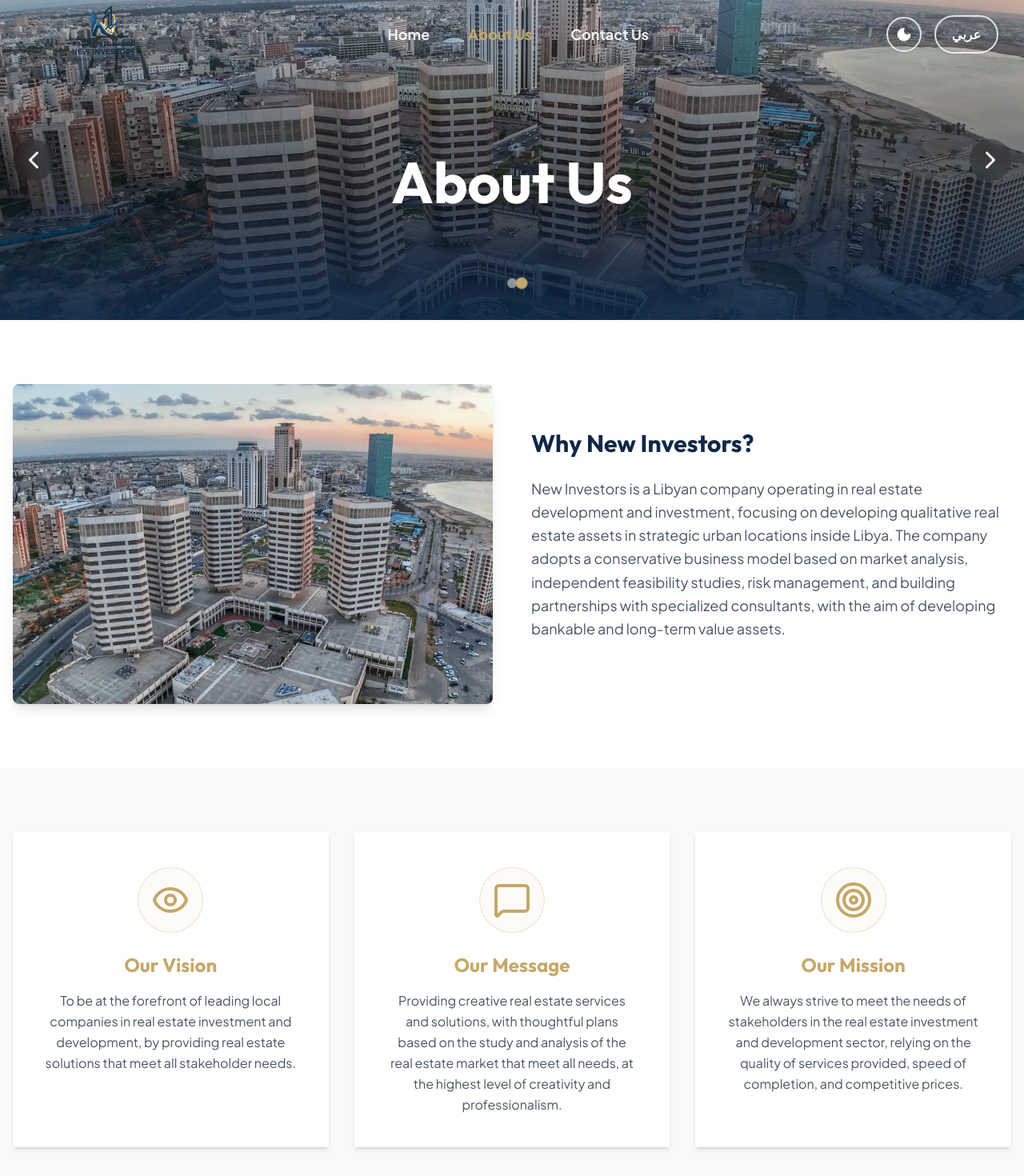
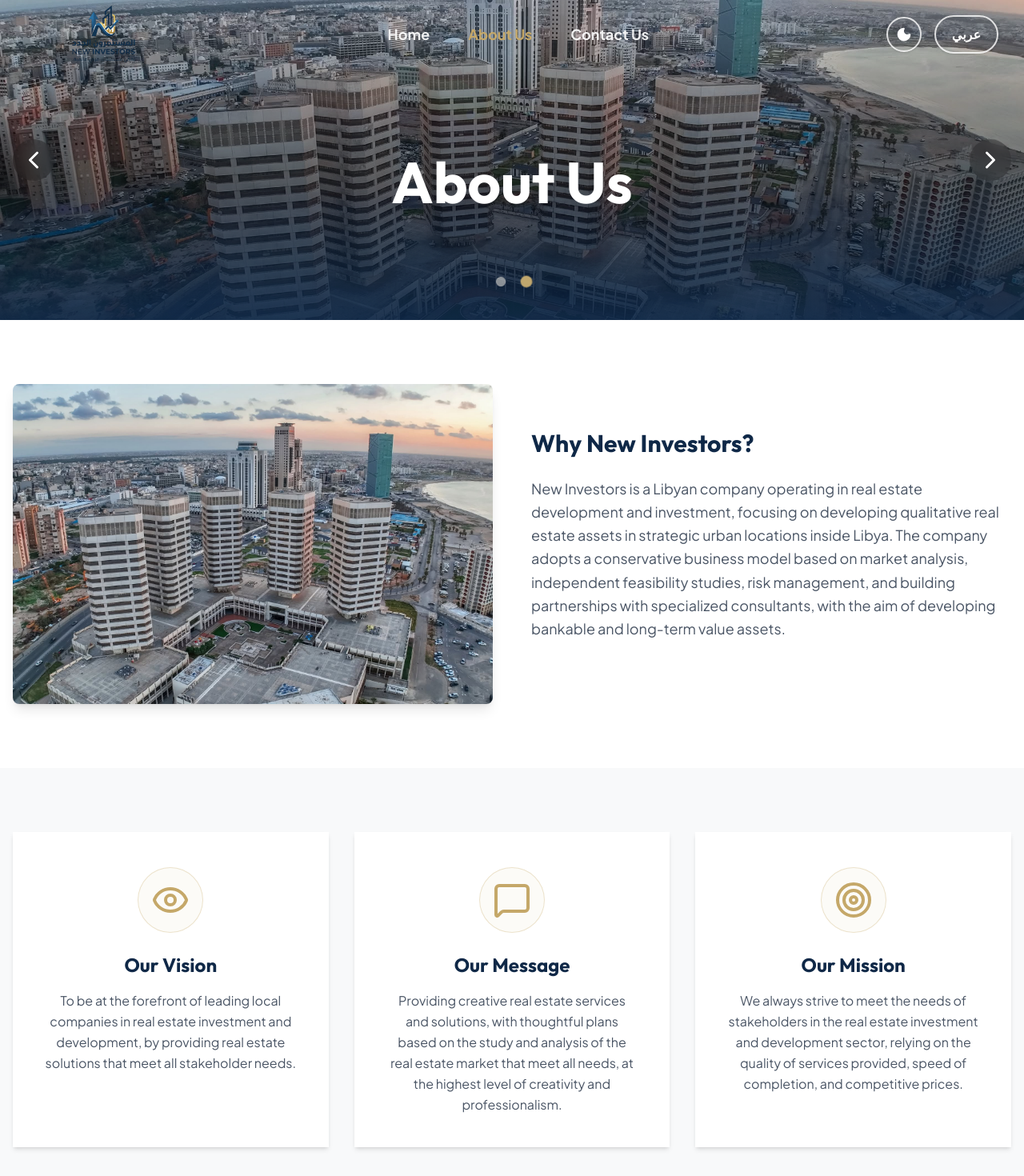
Before and after one commit to ZerroDevs/NewInvestors-group, a Next.js app: page /en/about in a window 1280 px wide. Shown: the top 1470 px of the page at 80% size. Built offline with nearby package versions, Linux system fonts and the light colour scheme; a web font is replaced by a local one.

Commit message:
feat: add homepage components, layout footer, and contact page

```diff
--- a/src/app/[locale]/contact/page.tsx
+++ b/src/app/[locale]/contact/page.tsx
@@ -63,19 +63,19 @@
                   <div className="space-y-4">
                     <div className="flex items-center gap-3">
                       <span dir="ltr" className="font-medium">+218 92 429 5050</span>
-                      <a href="https://wa.me/218924295050" className="text-[#25D366] hover:text-[#1ebd5a] transition-colors" title="WhatsApp">
+                      <a href="https://wa.me/218924295050" className="text-[#25D366] hover:text-[#1ebd5a] transition-colors" title="WhatsApp" aria-label="Contact via WhatsApp">
                         <WhatsAppIcon />
                       </a>
                     </div>
                     <div className="flex items-center gap-3">
                       <span dir="ltr" className="font-medium">+218 91 614 1616</span>
-                      <a href="https://wa.me/218916141616" className="text-[#25D366] hover:text-[#1ebd5a] transition-colors" title="WhatsApp">
+                      <a href="https://wa.me/218916141616" className="text-[#25D366] hover:text-[#1ebd5a] transition-colors" title="WhatsApp" aria-label="Contact via WhatsApp">
                         <WhatsAppIcon />
                       </a>
                     </div>
                     <div className="flex items-center gap-3">
                       <span dir="ltr" className="font-medium">+218 92 211 7555</span>
-                      <a href="https://wa.me/218922117555" className="text-[#25D366] hover:text-[#1ebd5a] transition-colors" title="WhatsApp">
+                      <a href="https://wa.me/218922117555" className="text-[#25D366] hover:text-[#1ebd5a] transition-colors" title="WhatsApp" aria-label="Contact via WhatsApp">
                         <WhatsAppIcon />
                       </a>
                     </div>
--- a/src/components/home/CoreValues.tsx
+++ b/src/components/home/CoreValues.tsx
@@ -54,9 +54,9 @@
 
                 {/* Content */}
                 <div className="transform -rotate-45 text-center">
-                  <h4 className="font-bold text-[#0F2847] dark:text-white text-xs sm:text-sm lg:text-lg px-2 leading-tight">
+                  <h3 className="font-bold text-[#0F2847] dark:text-white text-xs sm:text-sm lg:text-lg px-2 leading-tight">
                     {t(val)}
-                  </h4>
+                  </h3>
                 </div>
               </div>
             );
--- a/src/components/home/Hero.tsx
+++ b/src/components/home/Hero.tsx
@@ -73,24 +73,29 @@
       <button
         onClick={isRtl ? handleNext : handlePrev}
         className="hidden md:block absolute left-4 top-1/2 -translate-y-1/2 z-30 p-2 rounded-full bg-black/20 hover:bg-[#C5A869]/80 text-white transition-all backdrop-blur-sm"
+        aria-label="Previous Slide"
       >
         <ChevronLeft size={36} />
       </button>
       <button
         onClick={isRtl ? handlePrev : handleNext}
         className="hidden md:block absolute right-4 top-1/2 -translate-y-1/2 z-30 p-2 rounded-full bg-black/20 hover:bg-[#C5A869]/80 text-white transition-all backdrop-blur-sm"
+        aria-label="Next Slide"
       >
         <ChevronRight size={36} />
       </button>
 
       {/* Indicators */}
-      <div className="absolute bottom-10 left-1/2 -translate-x-1/2 z-30 flex space-x-3 space-x-reverse rtl:space-x-reverse">
+      <div className="absolute bottom-8 left-1/2 -translate-x-1/2 z-30 flex space-x-1 space-x-reverse rtl:space-x-reverse">
         {images.map((_, i) => (
           <button
             key={i}
             onClick={() => setCurrentIndex(i)}
-            className={`w-3 h-3 rounded-full transition-all ${i === currentIndex ? 'bg-[#C5A869] scale-125' : 'bg-white/50'}`}
-          />
+            className="w-8 h-8 flex items-center justify-center"
+            aria-label={`Go to slide ${i + 1}`}
+          >
+            <span className={`w-3 h-3 rounded-full transition-all ${i === currentIndex ? 'bg-[#C5A869] scale-125' : 'bg-white/50'}`} />
+          </button>
         ))}
       </div>
     </section>
--- a/src/components/home/VisionMission.tsx
+++ b/src/components/home/VisionMission.tsx
@@ -36,7 +36,7 @@
               <div className="text-[#C5A869] mb-6 p-4 rounded-full border border-[#C5A869]/30 bg-[#C5A869]/5">
                 {card.icon}
               </div>
-              <h3 className="text-2xl font-bold text-[#C5A869] mb-4">{card.title}</h3>
+              <h2 className="text-2xl font-bold text-[#0F2847] dark:text-[#C5A869] mb-4">{card.title}</h2>
               <p className="text-gray-600 dark:text-gray-300 leading-relaxed text-sm md:text-base">
                 {card.desc}
               </p>
--- a/src/components/layout/Footer.tsx
+++ b/src/components/layout/Footer.tsx
@@ -92,7 +92,7 @@
                   {/* Phone 1 */}
                   <div className="flex items-center gap-3 w-full max-w-xs">
                     <span dir="ltr" className="text-gray-300 font-medium">+218 92 429 5050</span>
-                    <a href="https://wa.me/218924295050" target="_blank" rel="noreferrer" className="text-[#25D366] hover:text-[#1ebd5a] transition-colors">
+                    <a href="https://wa.me/218924295050" target="_blank" rel="noreferrer" className="text-[#25D366] hover:text-[#1ebd5a] transition-colors" aria-label="Contact via WhatsApp">
                       <WhatsAppIcon className="w-5 h-5" />
                     </a>
                   </div>
@@ -100,7 +100,7 @@
                   {/* Phone 2 */}
                   <div className="flex items-center gap-3 w-full max-w-xs">
                     <span dir="ltr" className="text-gray-300 font-medium">+218 91 614 1616</span>
-                    <a href="https://wa.me/218916141616" target="_blank" rel="noreferrer" className="text-[#25D366] hover:text-[#1ebd5a] transition-colors">
+                    <a href="https://wa.me/218916141616" target="_blank" rel="noreferrer" className="text-[#25D366] hover:text-[#1ebd5a] transition-colors" aria-label="Contact via WhatsApp">
                       <WhatsAppIcon className="w-5 h-5" />
                     </a>
                   </div>
@@ -108,7 +108,7 @@
                   {/* Phone 3 */}
                   <div className="flex items-center gap-3 w-full max-w-xs">
                     <span dir="ltr" className="text-gray-300 font-medium">+218 92 211 7555</span>
-                    <a href="https://wa.me/218922117555" target="_blank" rel="noreferrer" className="text-[#25D366] hover:text-[#1ebd5a] transition-colors">
+                    <a href="https://wa.me/218922117555" target="_blank" rel="noreferrer" className="text-[#25D366] hover:text-[#1ebd5a] transition-colors" aria-label="Contact via WhatsApp">
                       <WhatsAppIcon className="w-5 h-5" />
                     </a>
                   </div>
```
